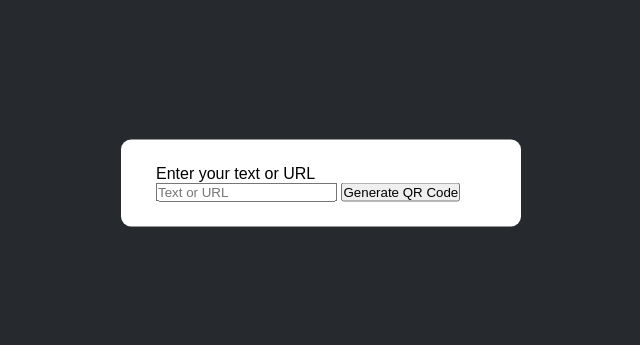
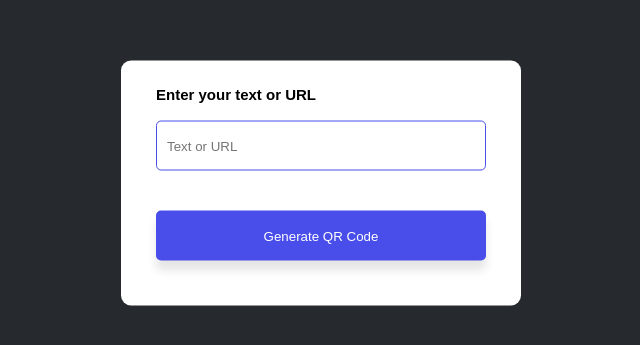
Before and after one commit to rajanshrivastava88/QR-Code-Generator-Website-Using-HTML-CSS-And-JavaScript, a plain HTML site: page index.html in a window 1280 px wide. Shown: the part 217-562 px from the top of the page, without its empty margins (319-959 px from the left). Drawn offline with Linux system fonts and the light colour scheme.

Commit message:
Update style.css

```diff
--- a/style.css
+++ b/style.css
@@ -17,3 +17,46 @@ body{
     background: #fff;
     border-radius: 10px;
 }
+.container p{
+    font-weight: 600;
+    font-size: 15px;
+    margin-bottom: 8px;
+}
+.container input{
+    width: 100%;
+    height: 50px;
+    border: 1px solid #494eea;
+    outline: 0;
+    padding: 10px;
+    margin: 10px 0 20px;
+    border-radius: 5px;
+}
+.container button{
+    width: 100%;
+    height: 50px;
+    background: #494eea;
+    color: #fff;
+    border: 0;
+    outline: 0;
+    border-radius: 5px;
+    box-shadow: 0 10px 10px rgba(0, 0, 0, 0.1);
+    cursor: pointer;
+    margin: 20px 0;
+    font-weight: 500;
+}
+#imgBox{
+    width: 200px;
+    border-radius: 5px;
+    max-height: 0;
+    overflow: hidden;
+    transition: max-height 1s;
+}
+#imgBox img{
+    width: 100%;
+    padding: 10px;
+}
+#imgBox.show-img{
+    max-height: 300px;
+    margin: 10px auto;
+    border: 1px solid #d1d1d1;
+}
```
